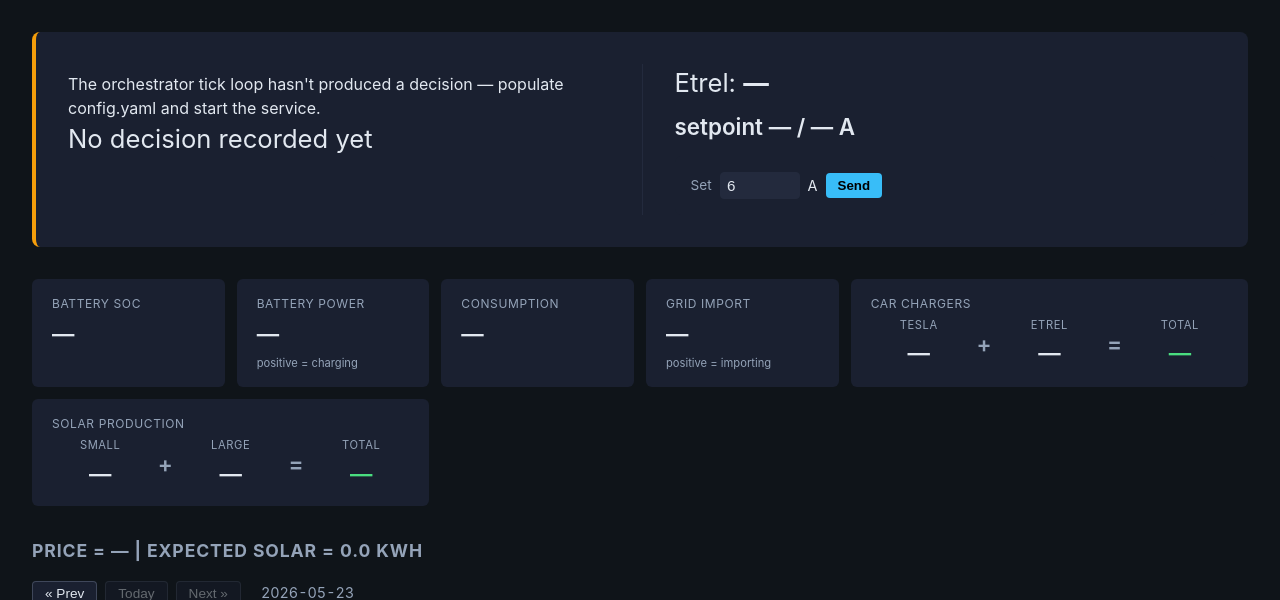
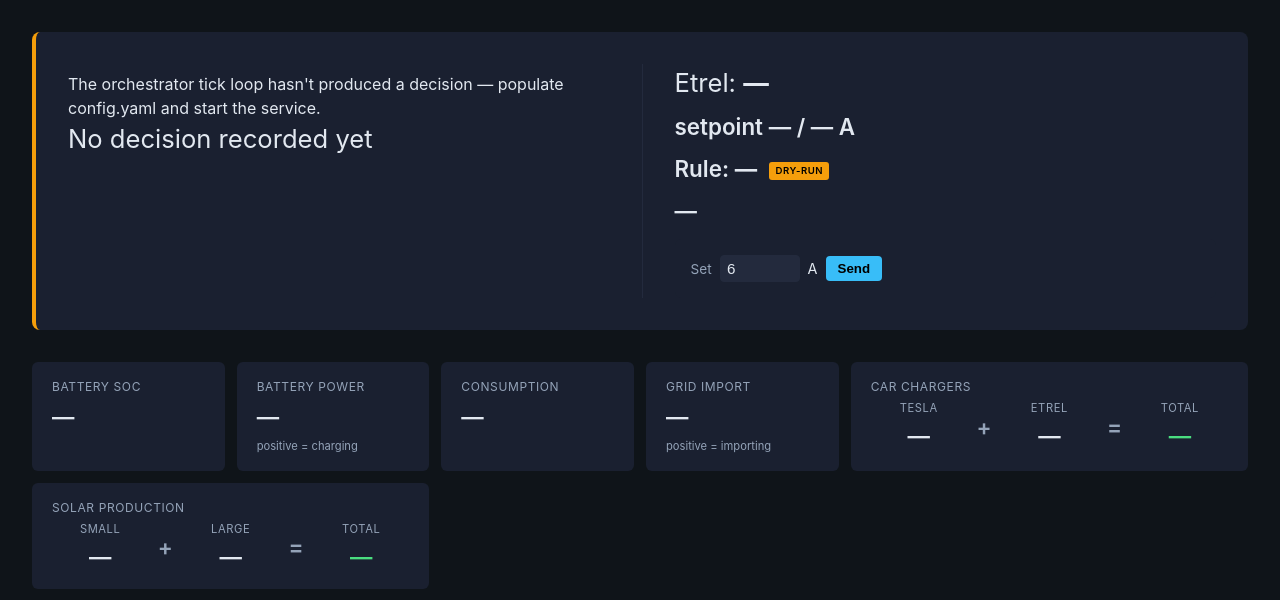
Before and after one commit to Avincki/HomeEnergyCenter, a Python web app: template src/energy_orchestrator/web/templates/dashboard.html in a window 1280 px wide. Shown: the part 63-663 px from the top of the page. Run offline with Jinja, Linux system fonts and the light colour scheme; the template is opened without the code that fills it, so the values that code supplies are empty.

Commit message:
feat: always show the Etrel charger rule, even with no live decision
The Rule line in the Etrel column previously hid when state.charger was
null. Keep it visible instead — when there's no live decision (charger
control disabled, essential inputs missing, or nothing computed yet) it
shows "Rule: — / charger control inactive or no decision yet" and hides
just the timestamp, mirroring SolarEdge's always-visible state card. A
real decision (including the night-time "Paused: outside solar daytime")
still renders the full rule/reason/decided line.

Co-Authored-By: Claude Opus 4.7 (1M context) <noreply@anthropic.com>

```diff
--- a/src/energy_orchestrator/web/static/dashboard.js
+++ b/src/energy_orchestrator/web/static/dashboard.js
@@ -246,18 +246,23 @@
     // Charger-control decision, shown in the Etrel column of the state card so
     // it mirrors SolarEdge's rule/reason/when on the left: the rule engine's
     // latest charger command (target current or "Paused"), the descriptive
-    // reason, and the decision time. The whole block is hidden when charger
-    // control is inactive (state.charger is null), leaving just the live Etrel
-    // device status above it. A "dry-run" badge shows while the engine logs
-    // decisions without writing to the charger.
+    // reason, and the decision time. The Rule line stays visible even when
+    // there's no live decision — charger control disabled, outside solar
+    // daytime, essential inputs missing, or nothing computed yet all surface a
+    // fallback reason rather than hiding, like SolarEdge's always-visible card.
+    // (The whole Etrel column is hidden only when the charger isn't configured
+    // at all — handled by applyEtrelStateLine.) A "dry-run" badge shows while
+    // the engine logs decisions without writing to the charger.
     function applyChargerControlDecision(state) {
         const c = state && state.charger;
-        const blockIds = ["state-charger-action", "state-charger-reason", "state-charger-when"];
         if (!c) {
-            blockIds.forEach((id) => setHidden(id, true));
+            setText("state-charger-target", "—");
+            setText("state-charger-reason", "charger control inactive or no decision yet");
+            setText("state-charger-when", "");
+            setHidden("state-charger-when", true);
+            setHidden("state-charger-dry-run", true);
             return;
         }
-        blockIds.forEach((id) => setHidden(id, false));
         const target = c.paused
             ? "Paused"
             : (c.target_a != null ? `Charging ${c.target_a.toFixed(0)} A` : "—");
@@ -265,6 +270,7 @@
         setText("state-charger-reason", c.reason || "—");
         setText("state-charger-when",
             c.timestamp ? `decided ${fmtTimeFull(c.timestamp)}` : "");
+        setHidden("state-charger-when", !c.timestamp);
         setHidden("state-charger-dry-run", !c.dry_run);
     }
 
--- a/src/energy_orchestrator/web/templates/dashboard.html
+++ b/src/energy_orchestrator/web/templates/dashboard.html
@@ -23,11 +23,11 @@
         </div>
         <div class="state-reason">setpoint <span id="state-etrel-setpoint">&mdash;</span> /
         <span id="state-etrel-max">&mdash;</span> A</div>
-        <div class="state-reason" id="state-charger-action" hidden>
+        <div class="state-reason" id="state-charger-action">
             Rule: <strong id="state-charger-target">&mdash;</strong>
             <span class="charger-badge" id="state-charger-dry-run" hidden>dry-run</span>
         </div>
-        <div class="state-rule" id="state-charger-reason" hidden>&mdash;</div>
+        <div class="state-rule" id="state-charger-reason">&mdash;</div>
         <div class="state-when" id="state-charger-when" hidden></div>
         <form class="etrel-set-form" id="etrel-set-form" onsubmit="return false;">
             <label for="etrel-set-current-input">Set</label>
```
